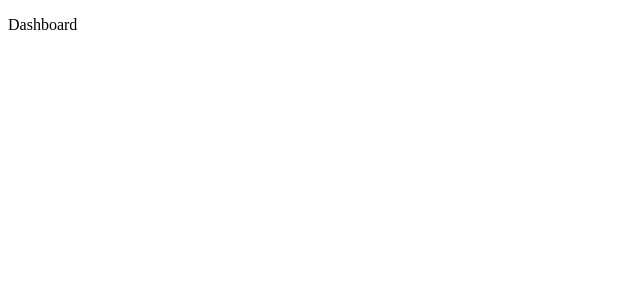
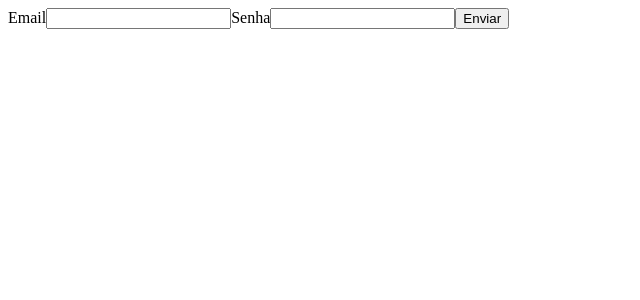
Before and after one commit to lzalvesdev/TarefasTs, a React (Vite) app: page /entrar in a window 1280 px wide. Before the commit this address led to /pagina-inicial. Shown: the top 300 px of the page, without its empty margins (0-640 px from the left). Built offline with nearby package versions, Linux system fonts and the light colour scheme.

Commit message:
feat: add login page and form

```diff
--- a/src/app/pages/dashboard/Dashboard.tsx
+++ b/src/app/pages/dashboard/Dashboard.tsx
@@ -1,7 +1,12 @@
+import { Link } from "react-router-dom"
+
 export const Dashboard = () => {
 
   return (
-    <p>Dashboard</p>
+    <>
+      <p>Dashboard</p>
+      <Link to='/entrar' >Fazer Login</Link>
+    </>
   )
 
 }
--- a/src/app/pages/index.ts
+++ b/src/app/pages/index.ts
@@ -1 +1,2 @@
 export * from './dashboard/Dashboard'
+export * from './login/Login'
--- /dev/null
+++ b/src/app/pages/login/Login.tsx
@@ -0,0 +1,29 @@
+import { useState } from "react"
+
+export const Login = () => {
+  const [email, setEmail] = useState('')
+  const [password, setPassword] = useState('')
+
+  const handleEntrar = () => {
+
+  }
+
+  return (
+    <>
+      <form action="">
+        <label htmlFor="">
+          <span>Email</span>
+          <input value={email} onChange={e => setEmail(e.target.value)} type="email" />
+        </label>
+
+        <label htmlFor="">
+          <span>Senha</span>
+          <input value={password} onChange={e => setPassword(e.target.value)} type="password" />
+        </label>
+
+        <button onClick={handleEntrar} type="button">Enviar</button>
+      </form>
+    </>
+  )
+
+}
--- a/src/app/routes/index.tsx
+++ b/src/app/routes/index.tsx
@@ -1,11 +1,12 @@
 import { BrowserRouter, Route, Routes as Switch, Navigate } from "react-router-dom"
-import { Dashboard } from "../pages"
+import { Dashboard, Login } from "../pages"
 
 export const Routes = () => {
   return (
     <BrowserRouter>
       <Switch>
-        <Route path="/pagina-inicial" element={<Dashboard/>} />
+        <Route path="/pagina-inicial" element={<Dashboard />} />
+        <Route path="/entrar" element={<Login />} />
 
         <Route path="*" element={<Navigate to="/pagina-inicial" />} />
       </Switch>
```
